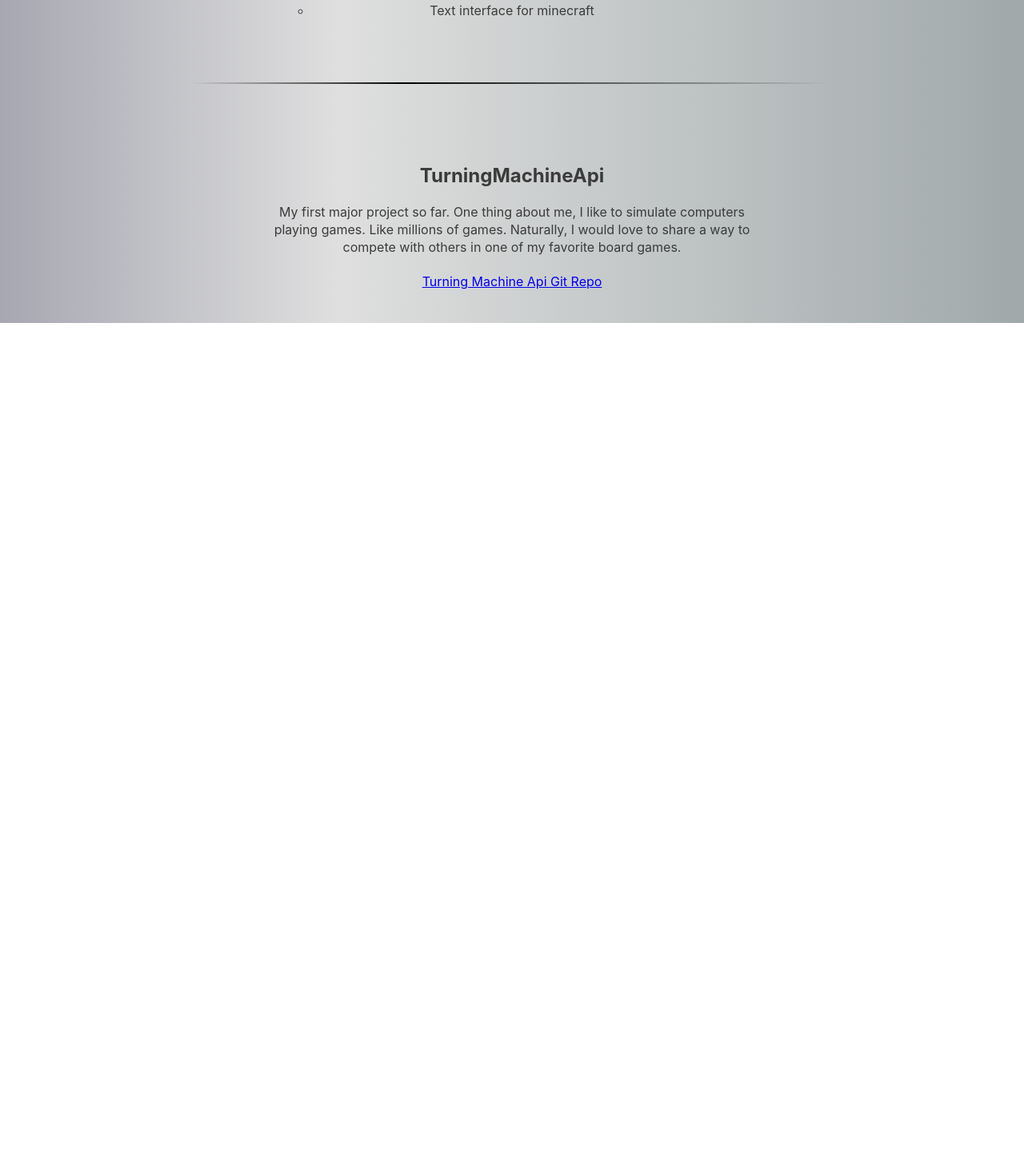
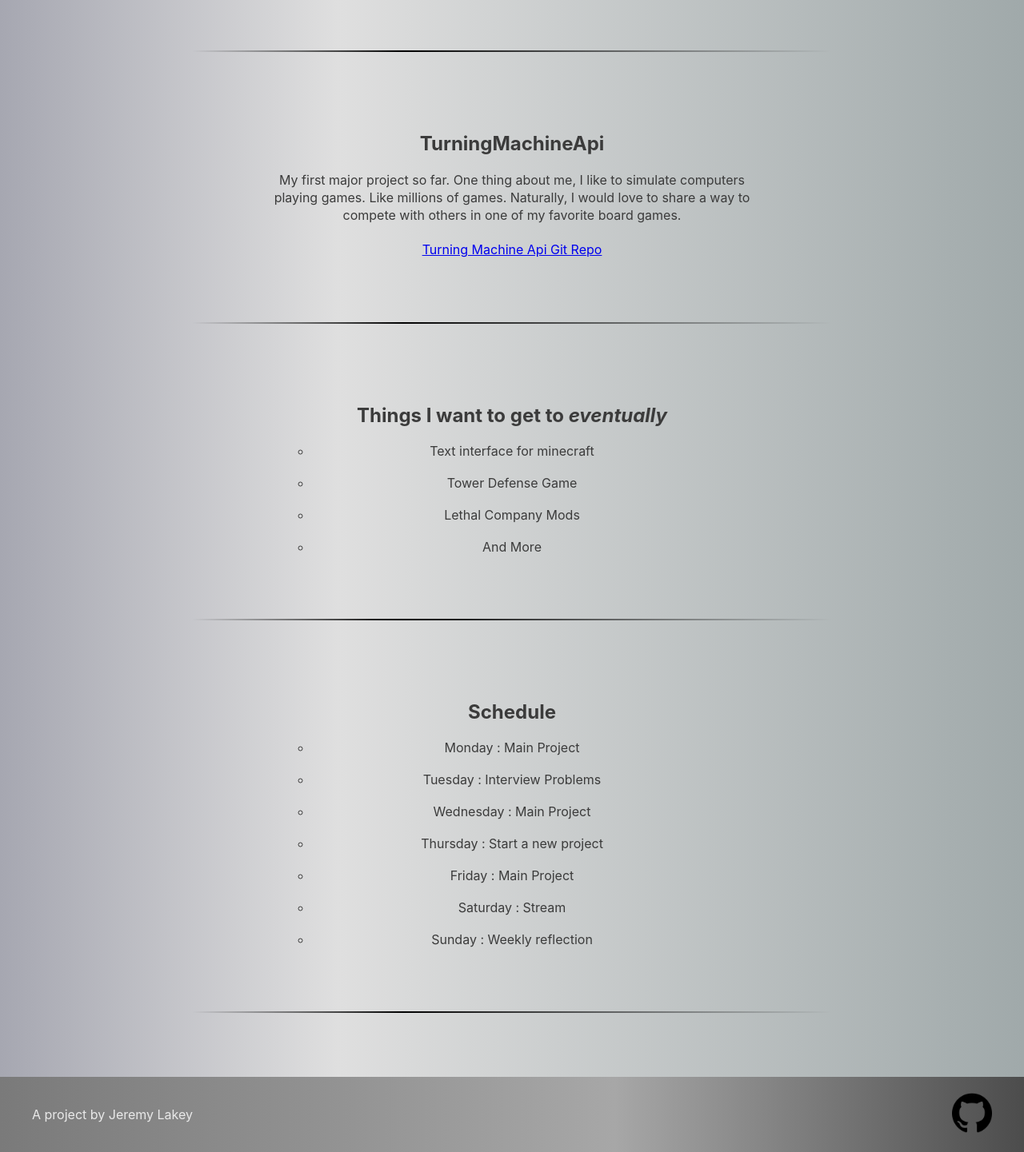
Before and after one commit to JeremyLakey/GitHubJournal2024, a plain HTML site: page Site/index.html in a window 1280 px wide. Shown: the part 396-1837 px from the top of the page at 80% size. Before the commit the page ends 800 px from the top, so only its background shows below. Drawn offline with Linux system fonts and the light colour scheme.

Commit message:
Adds a footer

```diff
--- a/Site/index.html
+++ b/Site/index.html
@@ -24,7 +24,6 @@
                 <li>This Website</li>
                 <li><a href="https://github.com/JeremyLakey/TurningMachineApi">Turning Machine Api</a></li>
                 <li>Programming problems</li>
-                <li>Text interface for minecraft</li>
             </ul>
         </div>
 
@@ -40,6 +39,45 @@
                 <p class="basic-text"><a href="https://github.com/JeremyLakey/TurningMachineApi">Turning Machine Api Git Repo</a></p>
             </div>
         </div>
+
+        <div class="page-break"></div>
+
+        <div class="section">
+            <h2 class="subtitle">Things I want to get to <em>eventually</em></h2>
+            <ul>
+                <li>Text interface for minecraft</li>
+                <li>Tower Defense Game</li>
+                <li>Lethal Company Mods</li>
+                <li>And More</li>
+            </ul>
+        </div>
+
+        <div class="page-break"></div>
+
+        <div class="section">
+            <h2 class="subtitle">Schedule</h2>
+
+            <ul>
+                <li>Monday : Main Project</li>
+                <li>Tuesday : Interview Problems</li>
+                <li>Wednesday : Main Project</li>
+                <li>Thursday : Start a new project</li>
+                <li>Friday : Main Project </li>
+                <li>Saturday : Stream</li>
+                <li>Sunday : Weekly reflection</li>
+            </ul>
+        </div>
+
+        <div class="page-break"></div>
+
+        <div class="footer">
+            <div>
+                <p class="footer-text">A project by Jeremy Lakey</p>
+            </div>
+            <div>
+                <img class="footer-social-button" src="./images/gitbutton.png">
+            </div>
+        </div>
     </body>
 
 </html>
--- a/Site/styles.css
+++ b/Site/styles.css
@@ -24,6 +24,28 @@ ul {
 li {
     margin: 20px auto;
     max-width: 500px;
+}
+
+.footer-text {
+    color:rgb(233, 233, 233);
+}
+
+.footer-social-button {
+    width: 50px;
+    height: 50px;
+}
+
+.footer {
+    padding: 20px 40px;
+    display: flex;
+    align-items: center;
+    justify-content: space-between;
+
+    background: rgb(122,122,122);
+    background: -moz-linear-gradient(90deg, rgba(122,122,122,1) 0%, rgba(167,167,167,1) 60%, rgba(76,76,76,1) 100%);
+    background: -webkit-linear-gradient(90deg, rgba(122,122,122,1) 0%, rgba(167,167,167,1) 60%, rgba(76,76,76,1) 100%);
+    background: linear-gradient(90deg, rgba(122,122,122,1) 0%, rgba(167,167,167,1) 60%, rgba(76,76,76,1) 100%);
+    filter: progid:DXImageTransform.Microsoft.gradient(startColorstr="#7a7a7a",endColorstr="#4c4c4c",GradientType=1);
 }
 
 .nav-bar {
```
Also changed, not shown: Site/images/gitbutton.png (added).
